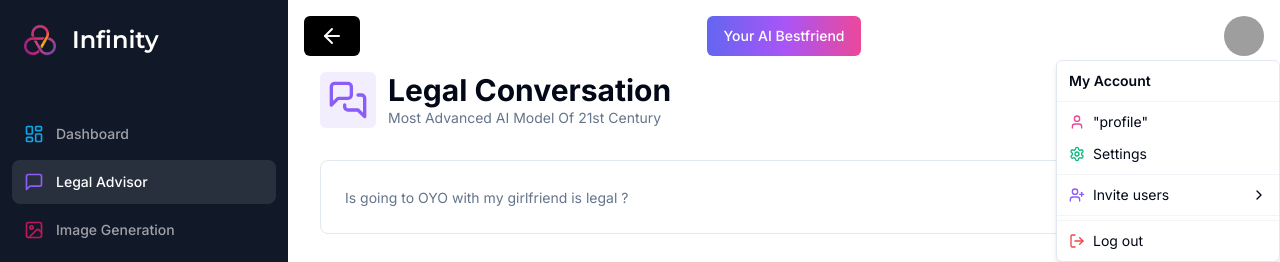
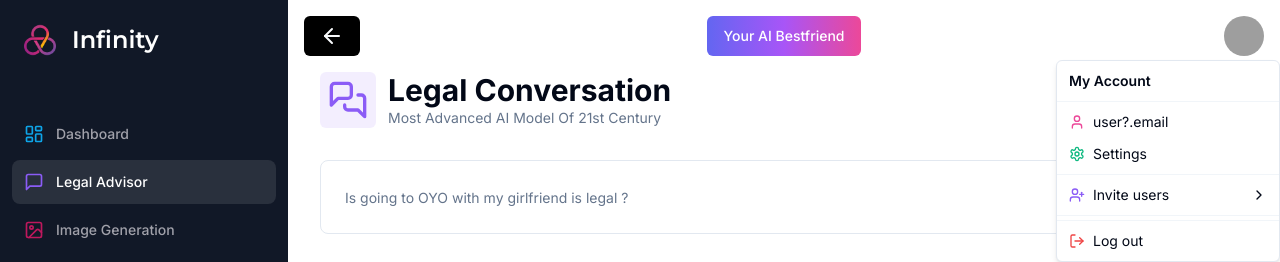
Before and after one commit to tushar-2811/Infinity-AI, a Next.js app: page /conversation in a window 1280 px wide. Both pictures are taken after a click on the button 1244 px from the left and 36 px from the top of the page. Shown: the top 262 px of the page. Built offline with nearby package versions, Linux system fonts and the light colour scheme; no server answers; grey boxes are pictures that could not be loaded.

Commit message:
fix: typo in navbar.tsx

```diff
--- a/src/components/Navbar.tsx
+++ b/src/components/Navbar.tsx
@@ -102,7 +102,7 @@ const Navbar = () => {
                         <DropdownMenuGroup>
                             <DropdownMenuItem>
                                 <User className="mr-2 h-4 w-4 text-pink-500" />
-                                <span>"profile"</span>
+                                <span>user?.email</span>
 
                             </DropdownMenuItem>
 
```
